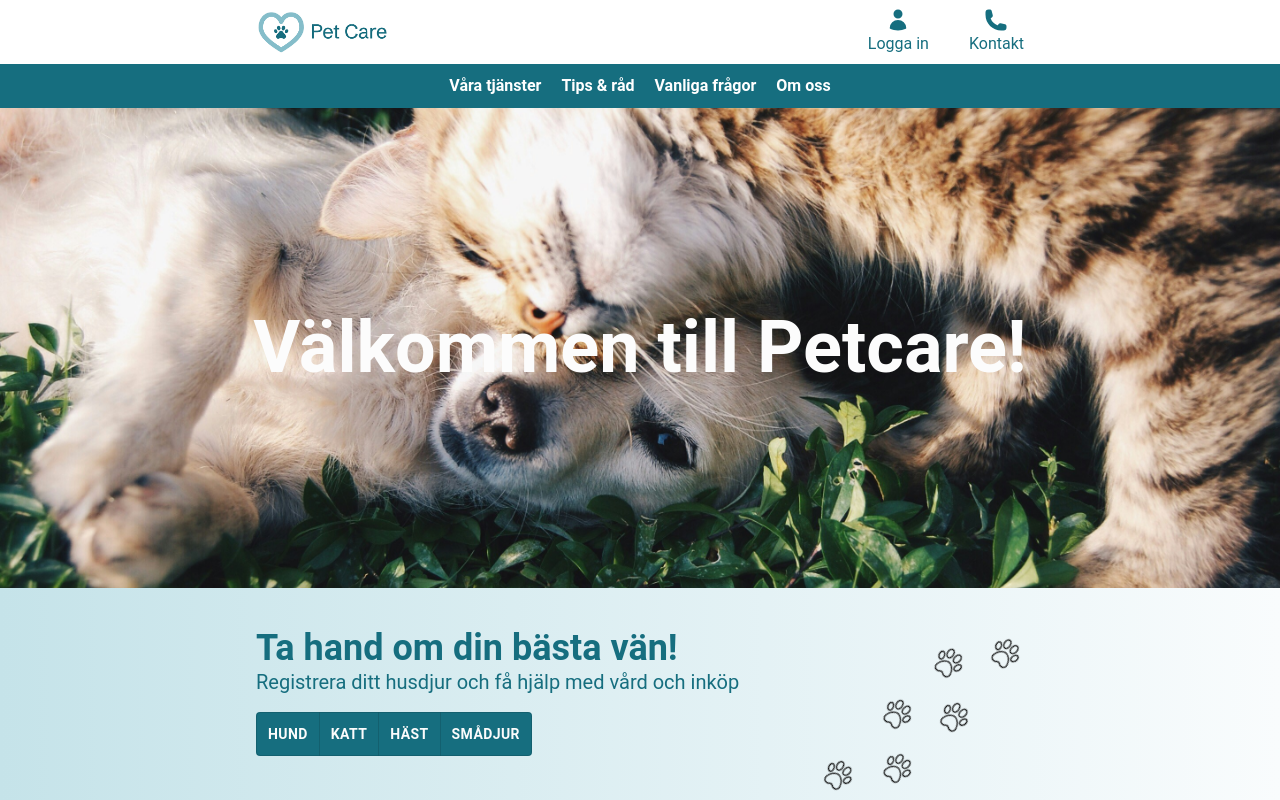
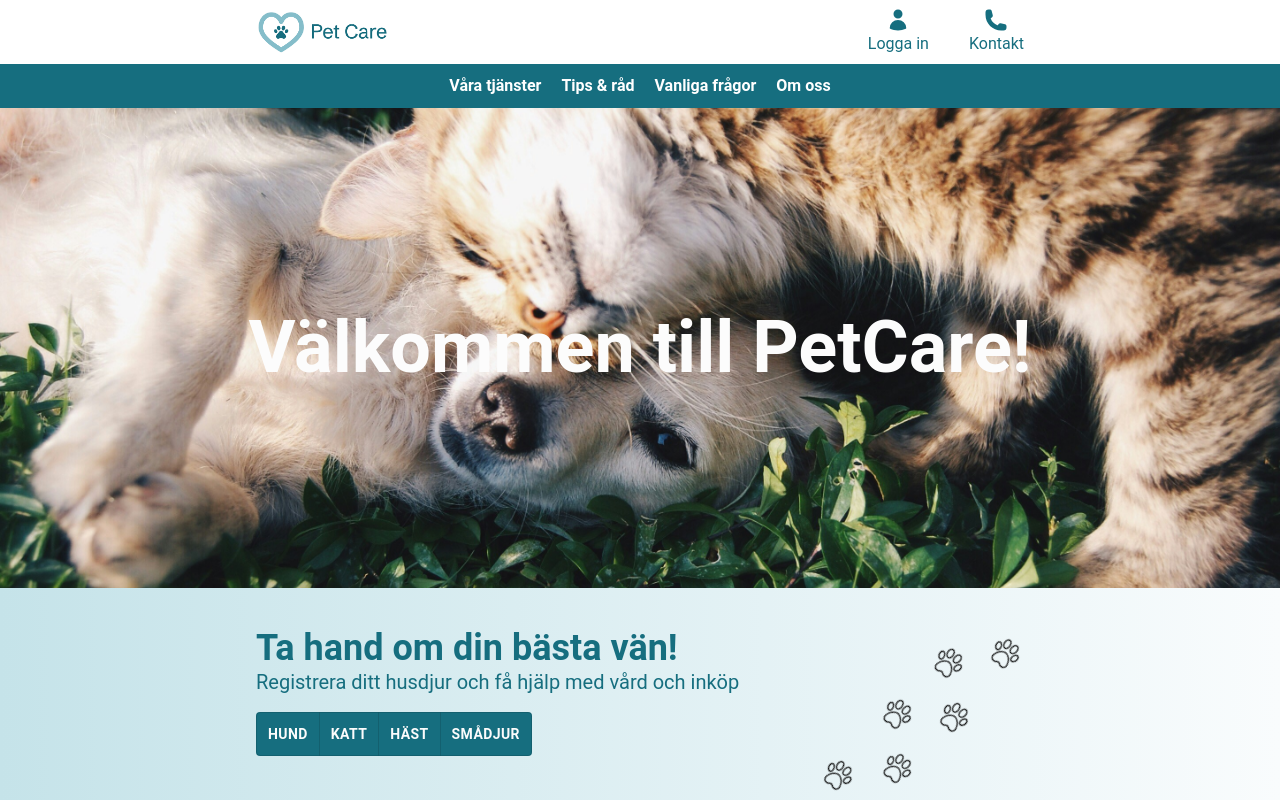
Before and after one commit to naathaliie/Nathalies-degree-project, a Next.js app in the folder pet-care/: page / in a window 1280 px wide. Shown: the top 800 px of the page. Built offline with nearby package versions, Linux system fonts and the light colour scheme.

Commit message:
spellingFix

```diff
--- a/pet-care/src/app/components/ImageAndText.tsx
+++ b/pet-care/src/app/components/ImageAndText.tsx
@@ -11,7 +11,7 @@ const ImageAndText = () => {
         />
         <div className=" absolute text-petCare-myWhite">
           <h1 className=" font-bold text-3xl sm:text-5xl md:text-7xl">
-            Välkommen till Petcare!
+            Välkommen till PetCare!
           </h1>
         </div>
       </div>
```
